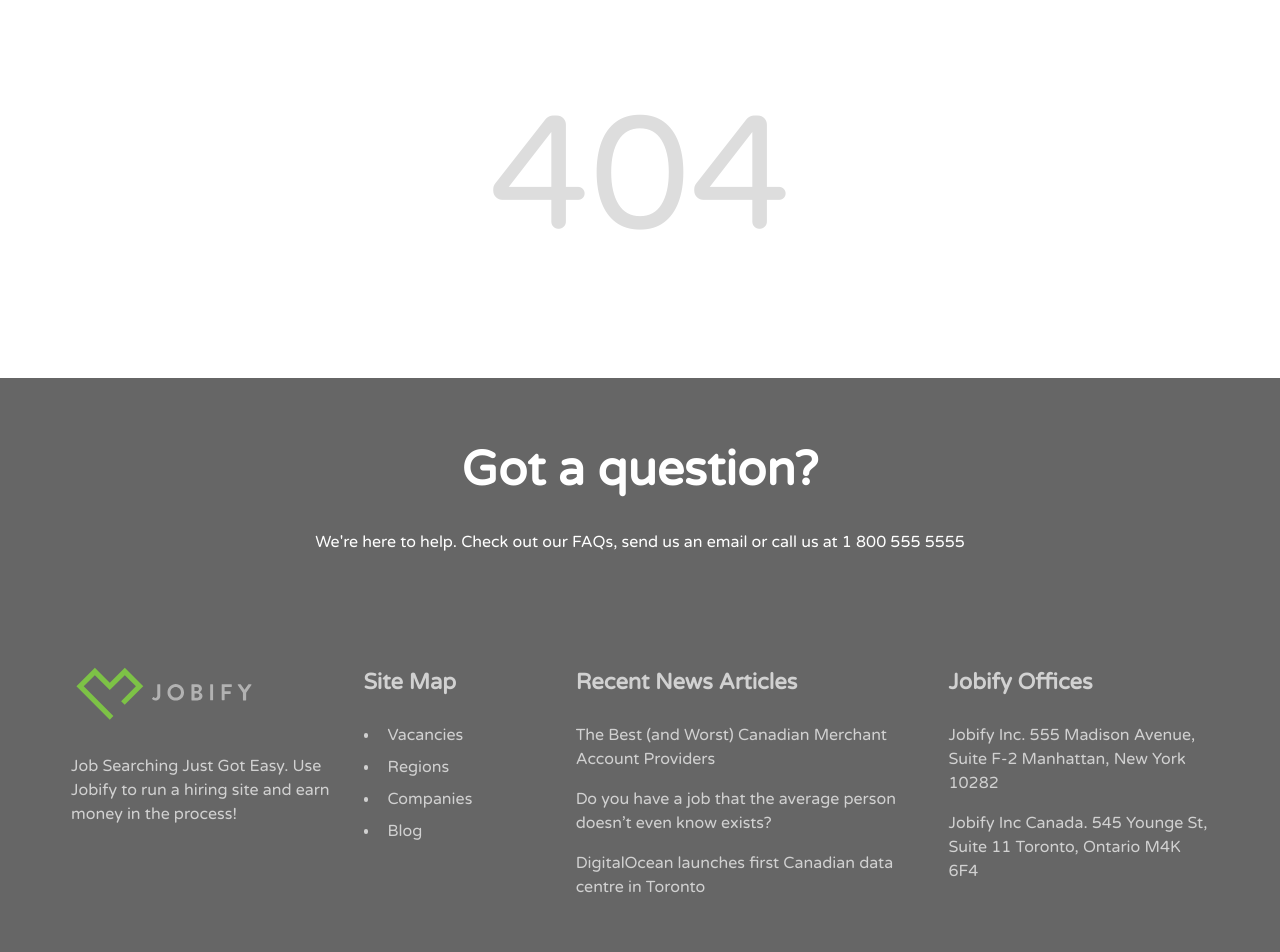
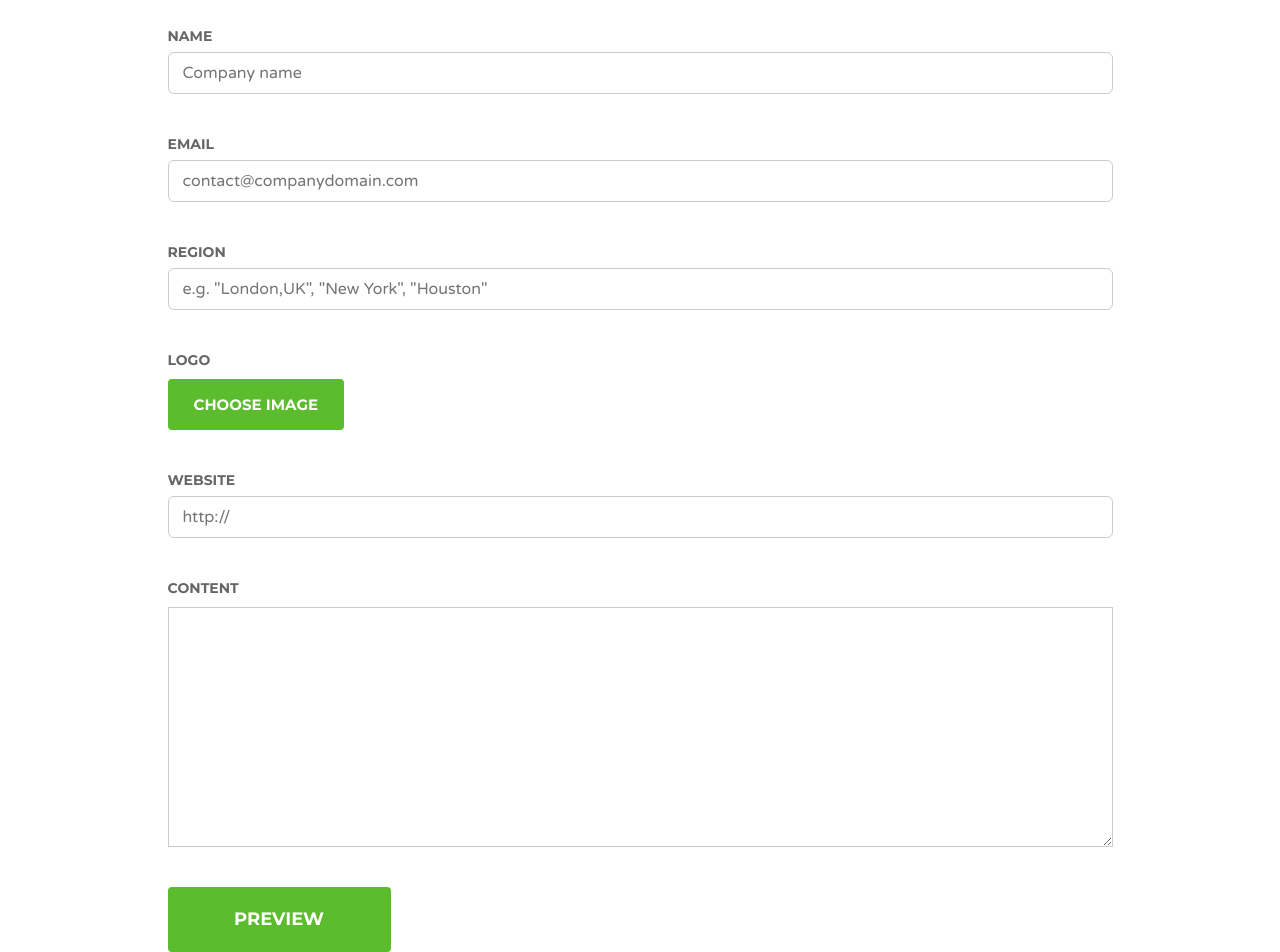
Before and after one commit to Ragima88/jobify, a React (Vite) app: page /submit-company in a window 1280 px wide. Shown: the part 240-1192 px from the top of the page. Built offline with nearby package versions, Linux system fonts and the light colour scheme.

Commit message:
Add Submit Company

```diff
--- /dev/null
+++ b/src/pages/AddCompany/AddCompany.jsx
@@ -0,0 +1,49 @@
+import "./add-company.scss";
+import Section from "../../components/Section/Section";
+const AddCompany = () => {
+  return (
+    <div className="add-company-page">
+      <Section className="add-company-heading-section">
+        <h1>Submit Company</h1>
+      </Section>
+      <Section className="add-company-section">
+        <form>
+          <div className="form-div">
+            <label htmlFor="name"> Name</label>
+            <input type="text" id="name" placeholder="Company name" />
+          </div>
+          <div className="form-div">
+            <label htmlFor="email"> Email</label>
+            <input
+              type="email"
+              id="email"
+              placeholder="contact@companydomain.com"
+            />
+          </div>
+          <div className="form-div">
+            <label htmlFor="region"> Region</label>
+            <input
+              type="text"
+              id="region"
+              placeholder='e.g. "London,UK", "New York", "Houston"'
+            />
+          </div>
+          <div className="form-fail">
+            <label htmlFor="logo">Logo</label>
+            <input type="fail" id="logo" value={"Choose image"} />
+          </div>
+          <div className="form-div">
+            <label htmlFor="website"> Website</label>
+            <input type="text" id="website" placeholder="http://" />
+          </div>
+          <div className="form-textarea">
+            <label htmlFor="content">Content</label>
+            <textarea name="content" id="content"></textarea>
+          </div>
+          <input className="submit" type="submit" value={"Preview"} />
+        </form>
+      </Section>
+    </div>
+  );
+};
+export default AddCompany;
--- /dev/null
+++ b/src/pages/AddCompany/add-company.scss
@@ -0,0 +1,113 @@
+@import "../../styles/mixins";
+
+.add-company-page {
+  @include flex(column, center, center);
+  .add-company-heading-section {
+    background-color: #fafafa;
+    border-bottom: 1px solid rgba(204, 204, 204, 0.41);
+    &-in {
+      padding: 2.5rem 0;
+      h1 {
+        font-size: 2rem;
+        line-height: 1.3;
+        font-weight: 400;
+      }
+    }
+  }
+  .add-company-section {
+    &-in {
+      @include flex(column, center, flex-start);
+      padding: 3rem 0;
+      form {
+        .submit {
+          font-family: "Montserrat";
+          font-size: 18px;
+          font-weight: 700;
+          text-transform: uppercase;
+          text-align: center;
+          padding: 20px 50px;
+          border: 2px solid #5bbc2e;
+          border-radius: 4px;
+          color: #fff;
+          background-color: #5bbc2e;
+          width: 223px;
+          transition: all 0.3s ease;
+          &:hover {
+            background-color: #fff;
+            color: #5bbc2e;
+          }
+        }
+        .form-div {
+          @include flex(column, flex-start, center);
+          label {
+            font-family: "Montserrat";
+            font-size: 0.875rem;
+            font-weight: 700;
+            text-transform: uppercase;
+            margin-bottom: 0.3rem;
+          }
+          input,
+          textarea {
+            margin-bottom: 40px;
+          }
+          input {
+            width: 945px;
+            padding: 10px 14px;
+            font-weight: 400;
+            line-height: 1;
+            font-size: 1rem;
+            border: 1px solid #ccc;
+            border-radius: 0.375rem;
+            color: #999999;
+          }
+        }
+        .form-fail {
+          @include flex(column, flex-start, center);
+          margin-bottom: 40px;
+          label {
+            font-family: "Montserrat";
+            font-size: 0.875rem;
+            font-weight: 700;
+            text-transform: uppercase;
+            margin-bottom: 0.5rem;
+          }
+          input {
+            font-size: 15px;
+            padding: 14px 24px;
+            font-family: "Montserrat";
+            font-weight: 700;
+            line-height: 1.3;
+            text-transform: uppercase;
+            background-color: #5bbc2e;
+            color: #fff;
+            border: 2px solid #5bbc2e;
+            border-radius: 0.25rem;
+            width: 176px;
+            text-align: center;
+            transition: all 0.3s ease;
+            &:hover {
+              background-color: #fff;
+              color: #5bbc2e;
+            }
+          }
+        }
+        .form-textarea {
+          @include flex(column, flex-start, center);
+          margin-bottom: 40px;
+          label {
+            font-family: "Montserrat";
+            font-size: 0.875rem;
+            font-weight: 700;
+            text-transform: uppercase;
+            margin-bottom: 0.5rem;
+          }
+          textarea {
+            width: 945px;
+            height: 240px;
+            border: 1px solid #ccc;
+          }
+        }
+      }
+    }
+  }
+}
--- a/src/routing/AppRouter.jsx
+++ b/src/routing/AppRouter.jsx
@@ -11,6 +11,7 @@ import Login from "./../pages/Login/Login";
 import Pricing from "../pages/Pricing/Pricing";
 import PostJob from "../pages/PostJob/PostJob";
 import SignUp from "../pages/SignUp/SignUp";
+import AddCompany from "../pages/AddCompany/AddCompany";
 
 const router = createBrowserRouter([
   {
@@ -64,6 +65,10 @@ const router = createBrowserRouter([
         path: "/sign-up",
         element: <SignUp />,
       },
+      {
+        path: "/submit-company",
+        element: <AddCompany />,
+      },
     ],
   },
 ]);
```
